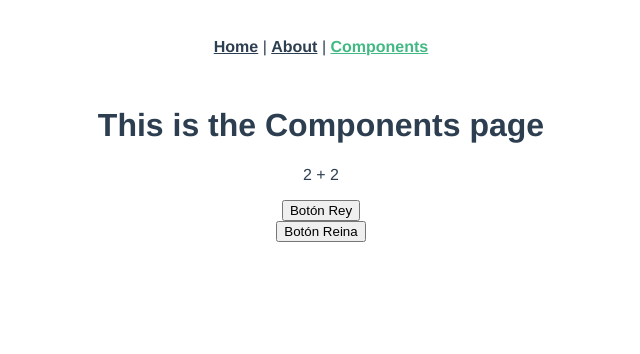
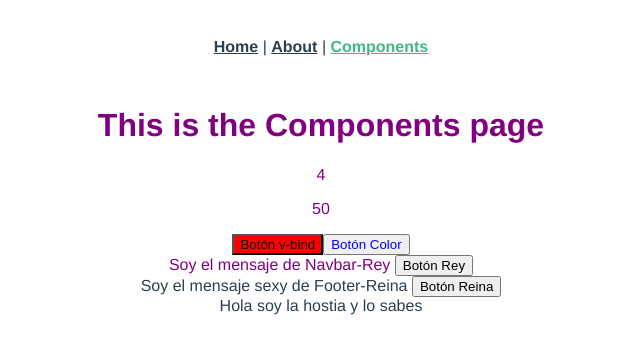
Before and after one commit to joaquinlmartin/lab-vue-basics, a Vue app: page /components in a window 1280 px wide. Shown: the top 354 px of the page, without its empty margins (319-959 px from the left). Built offline with nearby package versions, Linux system fonts and the light colour scheme.

Commit message:
it 2 and bonus done

```diff
--- a/src/App.vue
+++ b/src/App.vue
@@ -16,6 +16,18 @@
   color: #2c3e50;
 }
 
+.component {
+  color: purple;
+}
+
+.hostia {
+  background-color: blue;
+}
+
+.joder {
+  background-color: red;
+}
+
 nav {
   padding: 30px;
 }
--- a/src/components/Footer.vue
+++ b/src/components/Footer.vue
@@ -1,5 +1,6 @@
 <template>
     <footer>
+      {{msg}}
       <button @click="reina">Botón Reina</button>
     </footer>
 </template>
@@ -7,8 +8,10 @@
 <script>
 export default {
   name: 'Footer',
-  props: {
-    msg: String,
+  data() {
+    return {
+      msg: 'Soy el mensaje sexy de Footer-Reina',
+    };
   },
   methods: {
     reina() {
--- a/src/components/Navbar.vue
+++ b/src/components/Navbar.vue
@@ -1,6 +1,6 @@
 <template>
     <div>
-       {{msg}}
+       {{msag}}
        <button @click="rey">Botón Rey</button>
     </div>
 </template>
@@ -8,8 +8,10 @@
 <script>
 export default {
   name: 'Navbar',
-  props: {
-    msg: String,
+  data() {
+    return {
+      msag: 'Soy el mensaje de Navbar-Rey',
+    };
   },
   methods: {
     rey() {
--- a/src/views/Components.vue
+++ b/src/views/Components.vue
@@ -1,10 +1,15 @@
 <template>
      <div class="component">
       <h1>This is the Components page</h1>
-      <p>2 + 2</p>
+      <p>{{2 + 2}}</p>
+      <p>{{5 * 10}}</p>
+      <button v-bind:class="clicked ? 'hostia' : 'joder'"
+       v-on:click ="clicked = !clicked">Botón v-bind</button>
+      <button @click="colorchange" v-bind:style="{ color: activeColor }">Botón Color</button>
      <Navbar/>
     </div>
     <Footer></Footer>
+    {{message}}
 </template>
 
 <script>
@@ -13,12 +18,36 @@ import Footer from '@/components/Footer.vue';
 
 export default {
   name: 'Components',
+  data() {
+    return {
+      message: 'Hola soy la hostia y lo sabes',
+      property: 'Blank',
+      clicked: false,
+      activeColor: 'blue',
+    };
+  },
+  computed: {
+    propertyComputed() {
+      console.log('I change when this.property changes.');
+      return this.property;
+    },
+  },
   components: {
     Navbar,
     Footer,
   },
-  mounted() {
+  created() {
+    this.property = 'Example property update.';
+    console.log('propertyComputed will update, as this.property is now reactive.');
+  },
+  methods: {
+    colorchange() {
+      console.log('colorsito cambiado');
+    },
+  },
+  /* mounted() {
+    this.property = 'Example property update.';
     console.log(this.$el.textContent); // I'm calculating elements inside the component.
-  },
+  }, */
 };
 </script>
```
